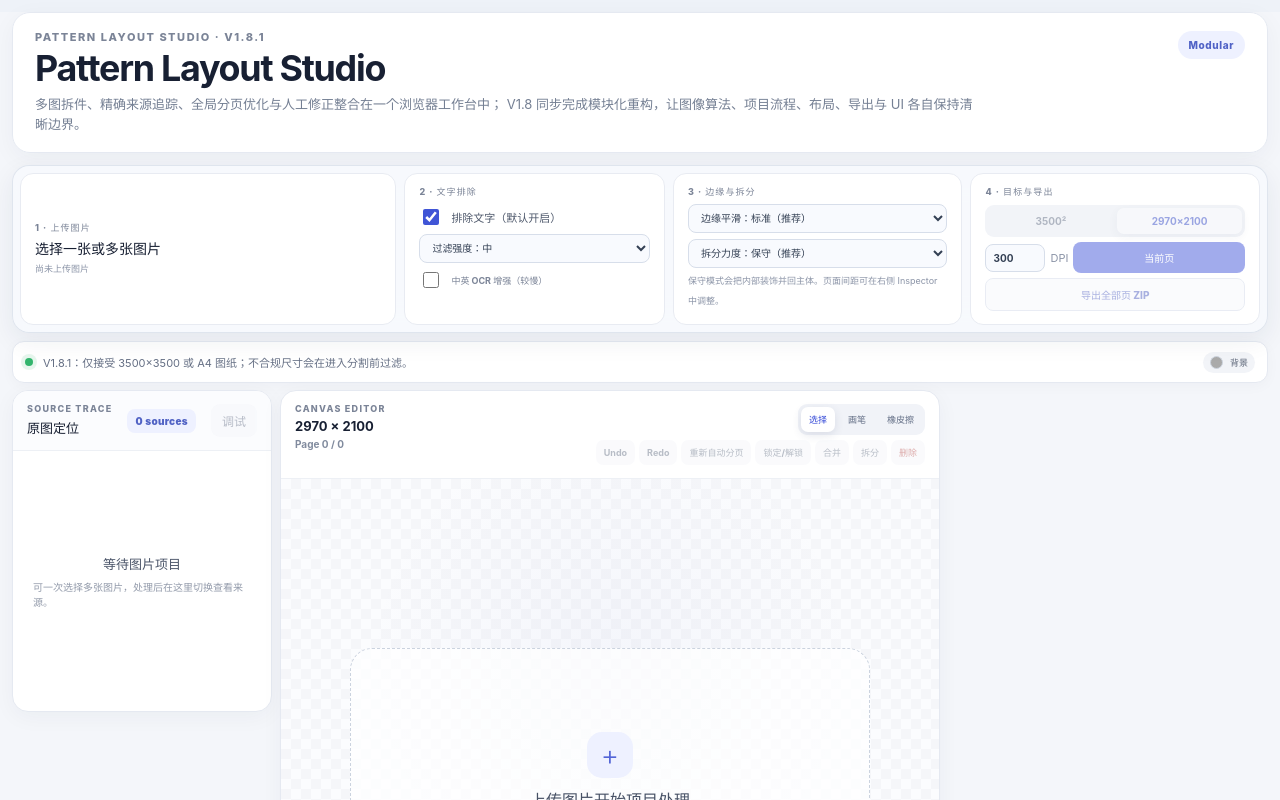
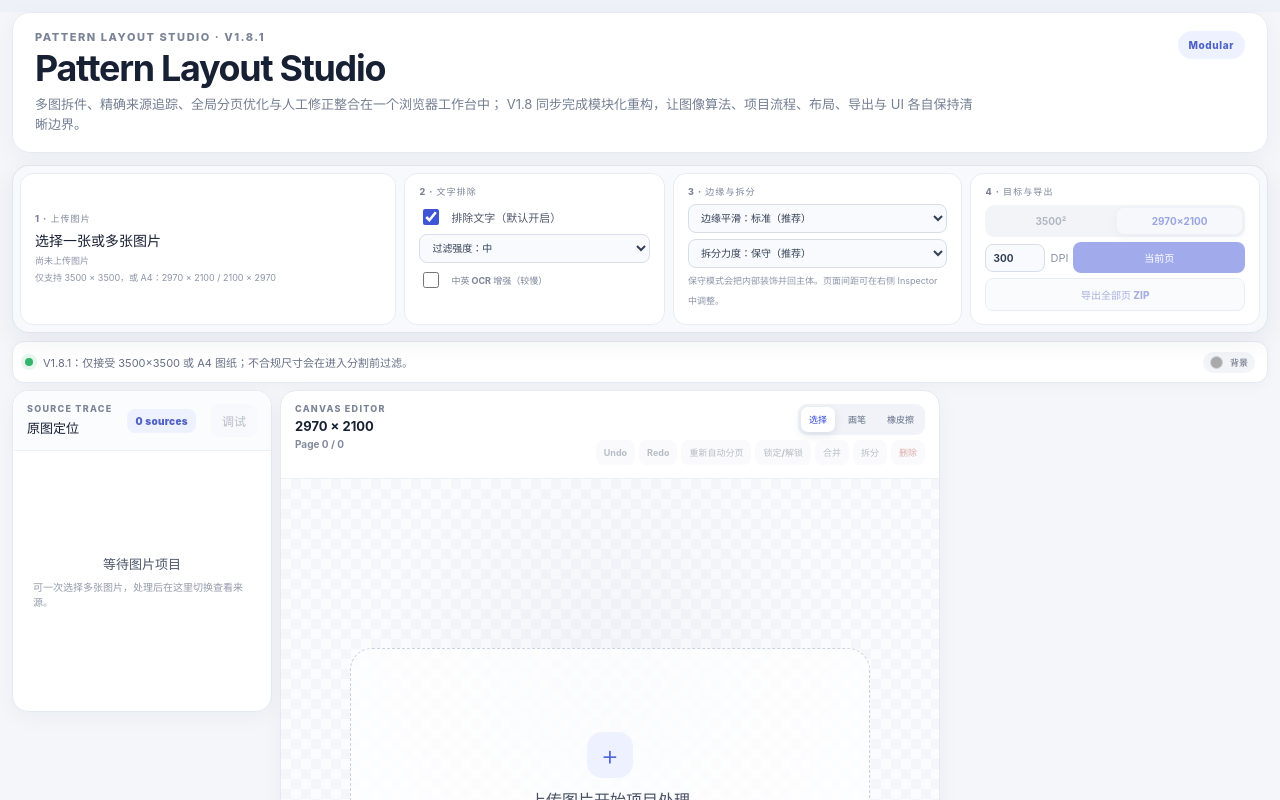
Before and after one commit to invoidstar/pattern-layout-studio, a React (Vite) app: page / in a window 1280 px wide. Shown: the top 800 px of the page. Built offline with nearby package versions, Linux system fonts and the light colour scheme.

Commit message:
Show accepted drawing sizes in upload control

```diff
--- a/src/components/CommandBar.tsx
+++ b/src/components/CommandBar.tsx
@@ -2,6 +2,7 @@ import type { Dispatch, SetStateAction } from 'react';
 import type { SmoothingMode } from '../core/vision/morphology';
 import type { SplitStrength } from '../core/vision/segmentation';
 import type { TextFilterStrength } from '../core/vision/text-filter';
+import { ALLOWED_SOURCE_SIZE_LABEL } from '../features/extraction/source-validation';
 
 interface CommandBarProps {
   busy: boolean;
@@ -58,6 +59,9 @@ export default function CommandBar({
         <span className="control-label">1 · 上传图片</span>
         <strong>{busy ? '批量处理中…' : '选择一张或多张图片'}</strong>
         <small>{sourceInfo}</small>
+        <small className="input-size-hint">
+          仅支持 {ALLOWED_SOURCE_SIZE_LABEL}
+        </small>
         <input
           type="file"
           accept="image/png,image/jpeg,image/webp"
```
